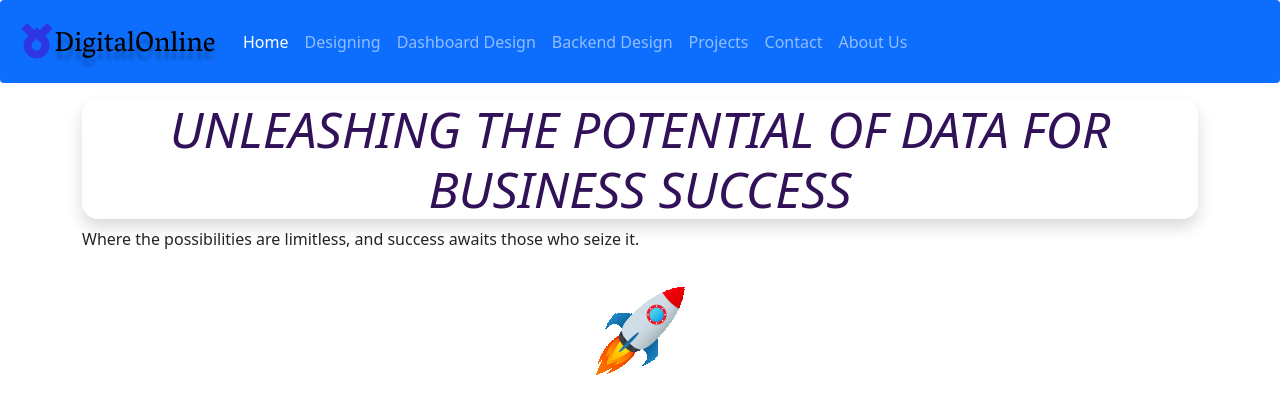
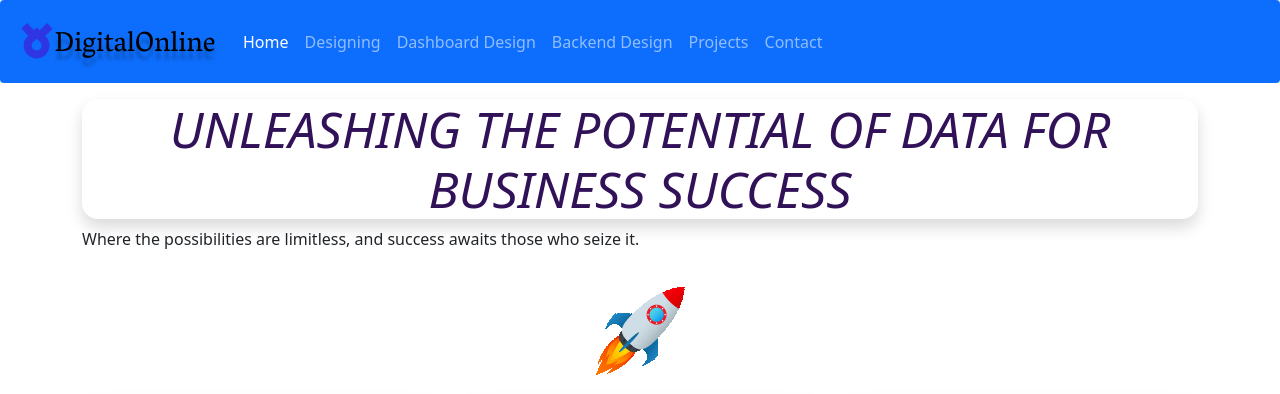
Before and after one commit to tariqaziz9164/flaskportfolio, a Flask app: page / in a window 1280 px wide. Shown: the top 394 px of the page. Run offline with Flask 3, Linux system fonts and the light colour scheme; some libraries are stand-ins or nearby versions.

Commit message:
prodect design
prioduct design

```diff
--- a/app.py
+++ b/app.py
@@ -61,6 +61,10 @@ def dashboard():
 def backend():
     return render_template('backend.html')
 
+@app.route('/ProductDesign.html')
+def ProductDesign():
+    return render_template('ProductDesign.html')
+
 
 @app.route('/thank_you')
 def thank_you():
--- a/templates/index.html
+++ b/templates/index.html
@@ -61,11 +61,6 @@
 
             <li class="nav-item">
               <a class="nav-link" href="{{url_for('contact')}}">Contact</a>
-            </li>
-
-
-            <li class="nav-item">
-              <a class="nav-link" href="#">About Us</a>
             </li>
 
 
```
